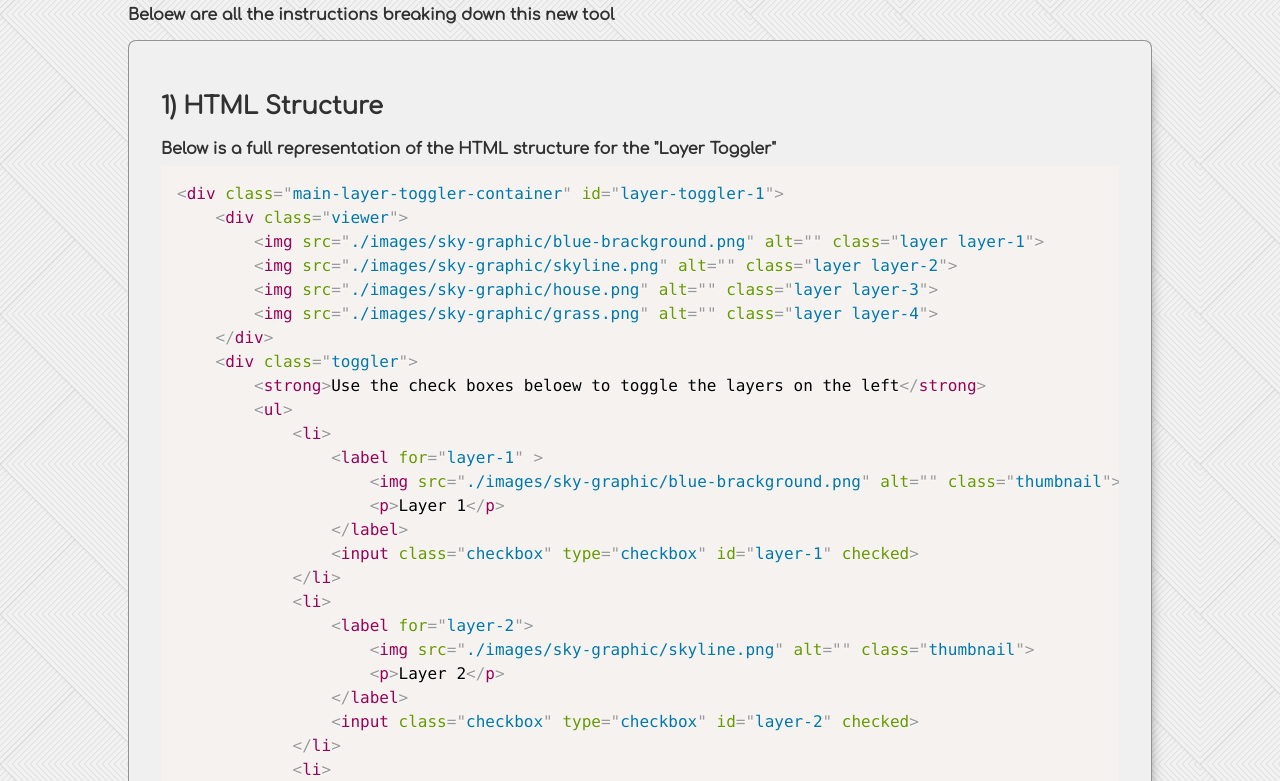
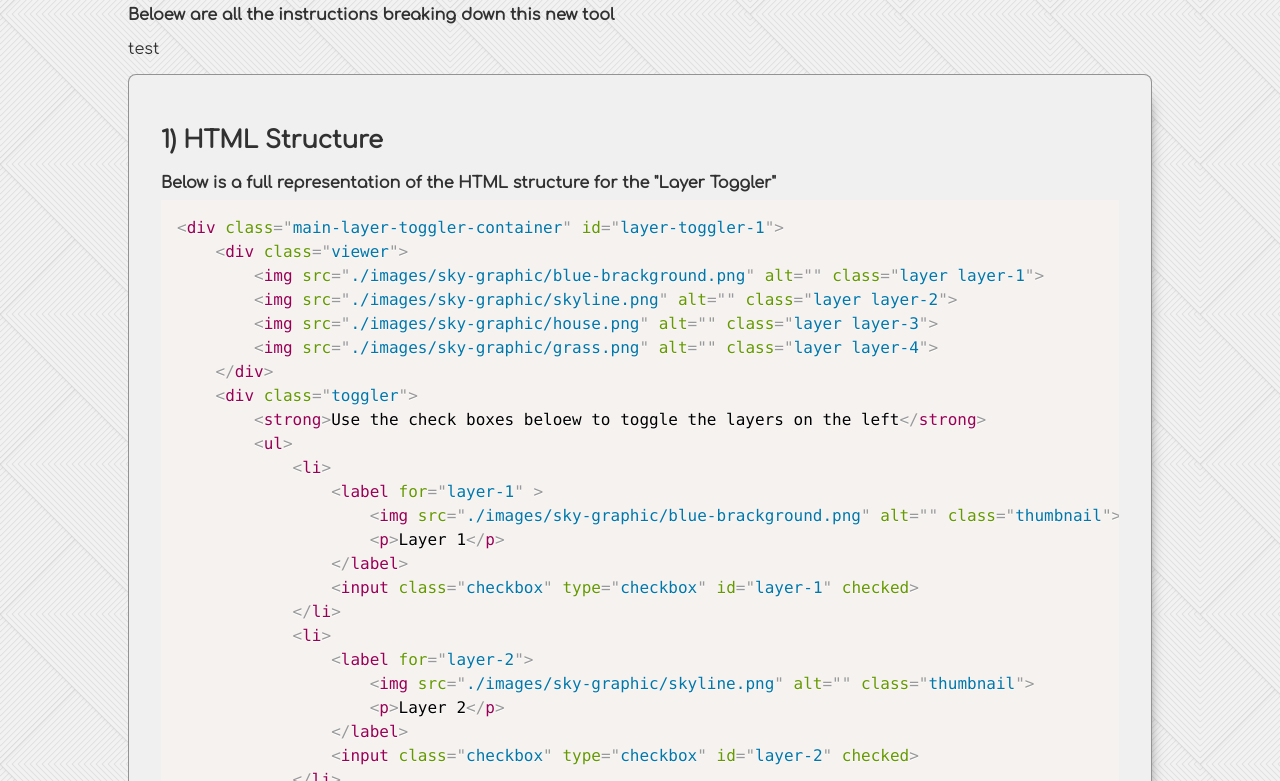
Before and after one commit to TKD-Jon/sinnock, a plain HTML site: page instructions.html in a window 1280 px wide. Shown: the part 136-917 px from the top of the page. Drawn offline with nearby package versions, Linux system fonts and the light colour scheme.

Commit message:
Added the word "Test"

```diff
--- a/instructions.html
+++ b/instructions.html
@@ -20,7 +20,7 @@
         </div>
         <div class="">
             <strong>Beloew are all the instructions breaking down this new tool</strong>
-            <p></p>
+            <p>test</p>
         </div>
         <div class="card">
             <h2>1) HTML Structure</h2>
```
